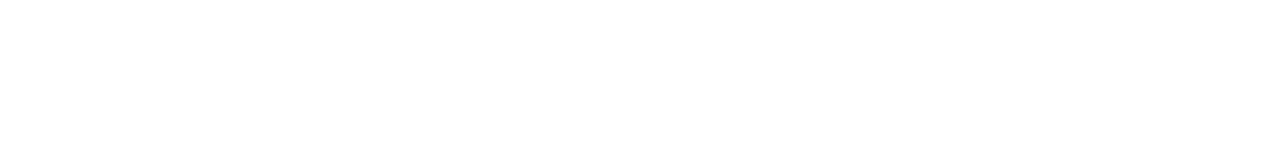
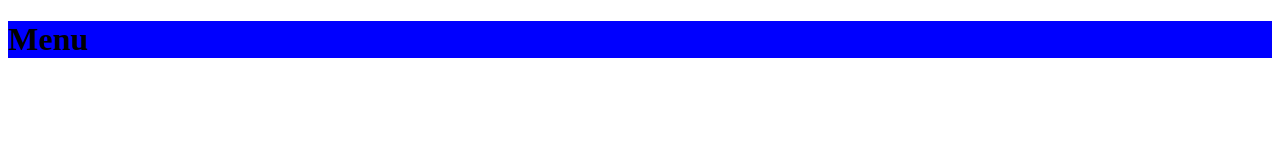
Before and after one commit to compactfalk/27-06, a plain HTML site: page index.html in a window 1280 px wide. Drawn offline with Linux system fonts and the light colour scheme.

Commit message:
added menu

```diff
--- a/index.html
+++ b/index.html
@@ -7,6 +7,8 @@
 	<link rel="stylesheet" href="style.css">
 </head>
 <body>
-
+	<header>
+		<h1>Menu</h1>
+	</header>
 </body>
 </html>
--- a/style.css
+++ b/style.css
@@ -0,0 +1,3 @@
+header {
+	background: blue;
+}
```
